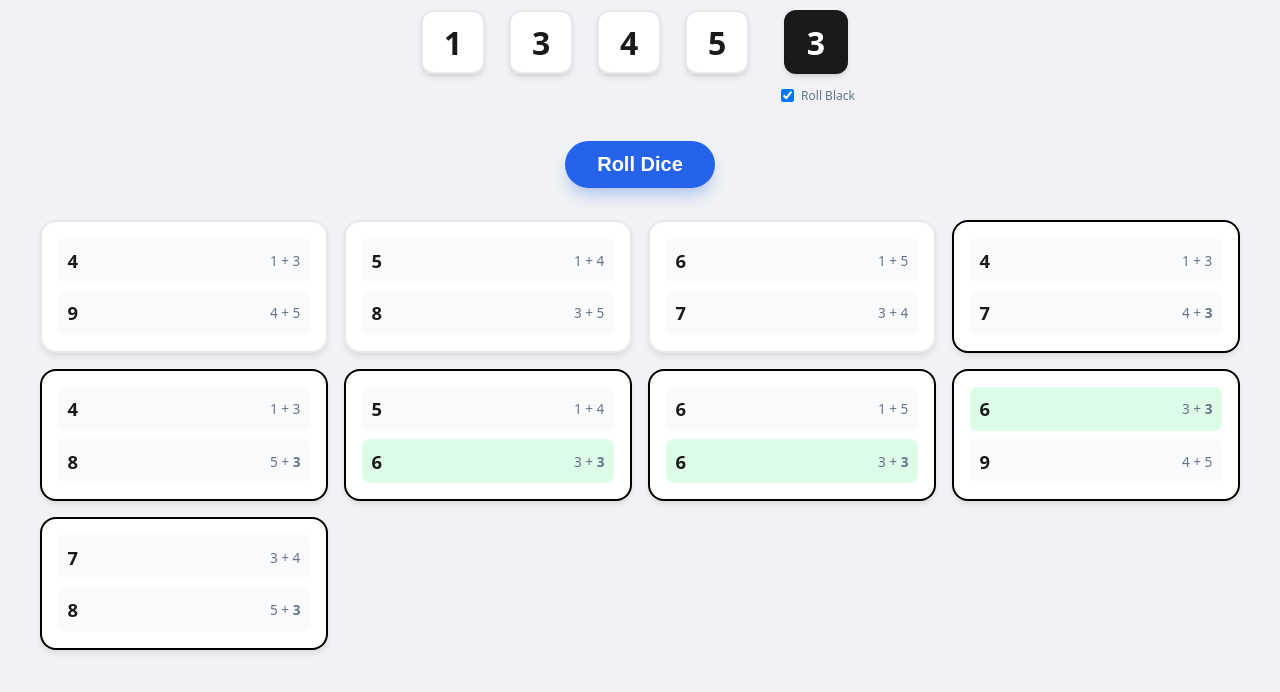
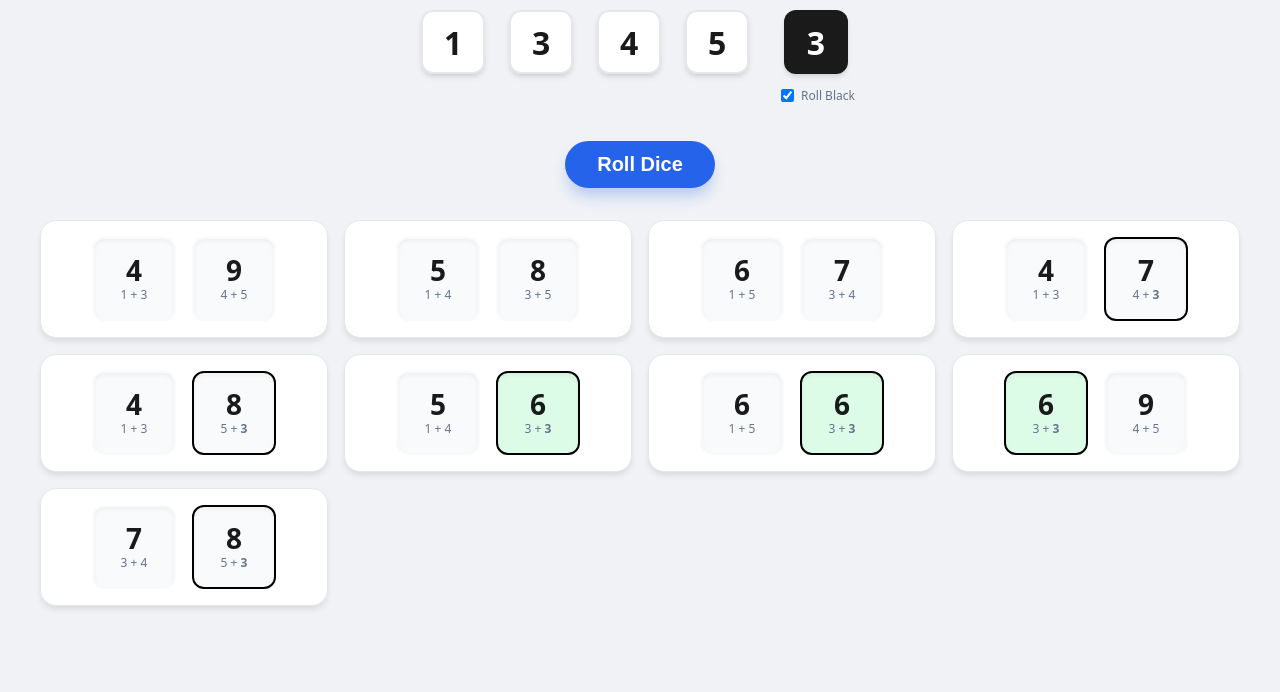
Before and after one commit to koraytugay/dungeons-dice-and-danger, a plain HTML site: page index.html in a window 1280 px wide. Both pictures are taken after a click on the button "Roll Dice". Shown: the part 118-810 px from the top of the page. Drawn offline with Linux system fonts and the light colour scheme.

Commit message:
Redesign combinations into square groupings with enhanced visual cues

```diff
--- a/index.html
+++ b/index.html
@@ -148,37 +148,44 @@
             padding: 1rem;
             border-radius: 16px;
             box-shadow: 0 4px 6px -1px rgb(0 0 0 / 0.1);
-            border: 2px solid #e5e7eb;
+            border: 1px solid #e5e7eb;
+            display: flex;
+            justify-content: center;
+            gap: 1rem;
+        }
+
+        .pair-square {
+            width: 80px;
+            height: 80px;
+            border-radius: 12px;
+            background: #f8fafc;
             display: flex;
             flex-direction: column;
-            gap: 0.5rem;
+            justify-content: center;
+            align-items: center;
+            border: 2px solid transparent;
+            box-shadow: inset 0 2px 4px 0 rgb(0 0 0 / 0.05);
         }
 
-        .combination.has-black {
+        .pair-square.has-black {
             border-color: #000000;
         }
 
-        .pairing {
-            display: flex;
-            justify-content: space-between;
-            align-items: center;
-            padding: 0.6rem;
-            border-radius: 8px;
-            background: #f8fafc;
-        }
-
-        .pairing.is-doubles {
+        .pair-square.is-doubles {
             background-color: var(--doubles-bg);
         }
 
-        .pairing-sum {
-            font-size: 1.15rem;
-            font-weight: 800;
+        .pair-sum {
+            font-size: 1.75rem;
+            font-weight: 900;
+            line-height: 1;
         }
 
-        .pairing-detail {
-            font-size: 0.85rem;
+        .pair-dice {
+            font-size: 0.75rem;
             color: #64748b;
+            margin-top: 2px;
+            font-weight: 500;
         }
 
         .die-wrapper {
@@ -317,12 +324,12 @@
             if (dice.length === 5) {
                 for (let i = 0; i < 5; i++) {
                     const remaining = dice.filter((_, idx) => idx !== i);
-                    const pairingSets = [
+                    const sets = [
                         [[remaining[0], remaining[1]], [remaining[2], remaining[3]]],
                         [[remaining[0], remaining[2]], [remaining[1], remaining[3]]],
                         [[remaining[0], remaining[3]], [remaining[1], remaining[2]]]
                     ];
-                    pairingSets.forEach(set => addOption(set));
+                    sets.forEach(set => addOption(set));
                 }
             } else if (dice.length === 4) {
                 const sets = [
@@ -341,24 +348,22 @@
 
             results.forEach(res => {
                 const el = document.createElement('div');
-                el.className = `combination ${res.hasBlackInSet ? 'has-black' : ''}`;
+                el.className = `combination`;
 
-                function formatPairDetail(pairObj) {
-                    const d1 = pairObj.dice[0];
-                    const d2 = pairObj.dice[1];
-                    const v1 = d1.type === 'black' ? `<strong>${d1.value}</strong>` : d1.value;
-                    const v2 = d2.type === 'black' ? `<strong>${d2.value}</strong>` : d2.value;
+                function formatDice(pair) {
+                    const v1 = pair.dice[0].type === 'black' ? `<strong>${pair.dice[0].value}</strong>` : pair.dice[0].value;
+                    const v2 = pair.dice[1].type === 'black' ? `<strong>${pair.dice[1].value}</strong>` : pair.dice[1].value;
                     return `${v1} + ${v2}`;
                 }
 
                 el.innerHTML = `
-                    <div class="pairing ${res.p1.isDoubles ? 'is-doubles' : ''}">
-                        <div class="pairing-sum">${res.p1.sum}</div>
-                        <div class="pairing-detail">${formatPairDetail(res.p1)}</div>
+                    <div class="pair-square ${res.p1.isDoubles ? 'is-doubles' : ''} ${res.p1.hasBlack ? 'has-black' : ''}">
+                        <div class="pair-sum">${res.p1.sum}</div>
+                        <div class="pair-dice">${formatDice(res.p1)}</div>
                     </div>
-                    <div class="pairing ${res.p2.isDoubles ? 'is-doubles' : ''}">
-                        <div class="pairing-sum">${res.p2.sum}</div>
-                        <div class="pairing-detail">${formatPairDetail(res.p2)}</div>
+                    <div class="pair-square ${res.p2.isDoubles ? 'is-doubles' : ''} ${res.p2.hasBlack ? 'has-black' : ''}">
+                        <div class="pair-sum">${res.p2.sum}</div>
+                        <div class="pair-dice">${formatDice(res.p2)}</div>
                     </div>
                 `;
                 container.appendChild(el);
```
